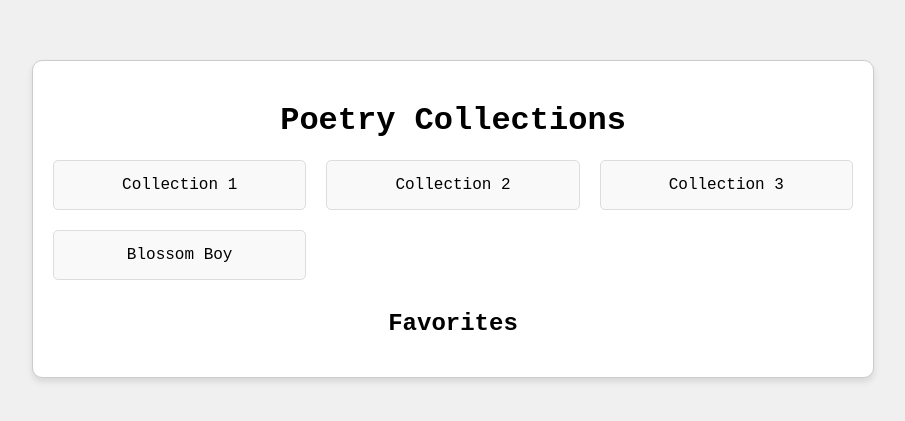
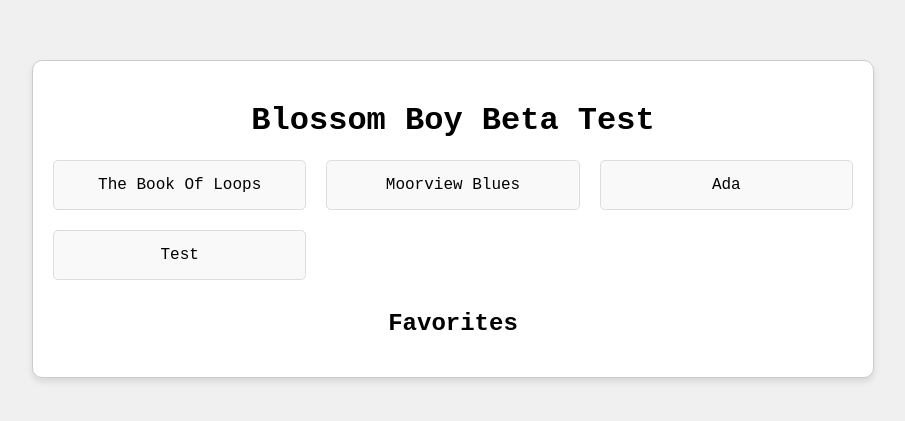
Before and after one commit to crabtreewented/box, a plain HTML site: page index.html in a window 1280 px wide. Shown: the part 181-602 px from the top of the page, without its empty margins (187-1092 px from the left). Drawn offline with Linux system fonts and the light colour scheme.

Commit message:
Update index.html

```diff
--- a/index.html
+++ b/index.html
@@ -61,12 +61,12 @@
 </head>
 <body>
     <div class="container">
-        <h1>Poetry Collections</h1>
+        <h1>Blossom Boy Beta Test</h1>
         <div class="collections">
-            <div class="collection" onclick="openCollection('collection1.html')">Collection 1</div>
-            <div class="collection" onclick="openCollection('collection2.html')">Collection 2</div>
-            <div class="collection" onclick="openCollection('collection3.html')">Collection 3</div>
-            <div class="collection" onclick="openCollection('blossom-boy.html')">Blossom Boy</div>
+           <div class="collection" onclick="openCollection('the-book-of-loops.html')">The Book Of Loops</div>
+            <div class="collection" onclick="openCollection('moorview-blues.html')">Moorview Blues</div>
+            <div class="collection" onclick="openCollection('ada.html')">Ada</div>
+            <div class="collection" onclick="openCollection('test.html')">Test</div>
         </div>
         <div class="favorites">
             <h2>Favorites</h2>
```
